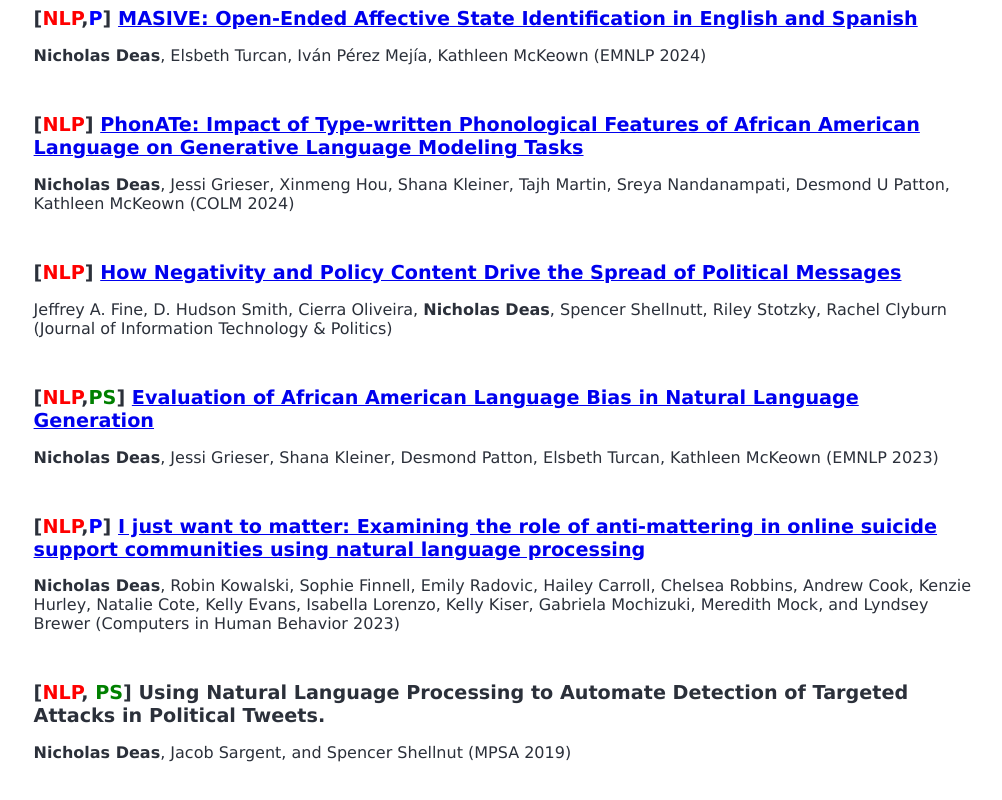
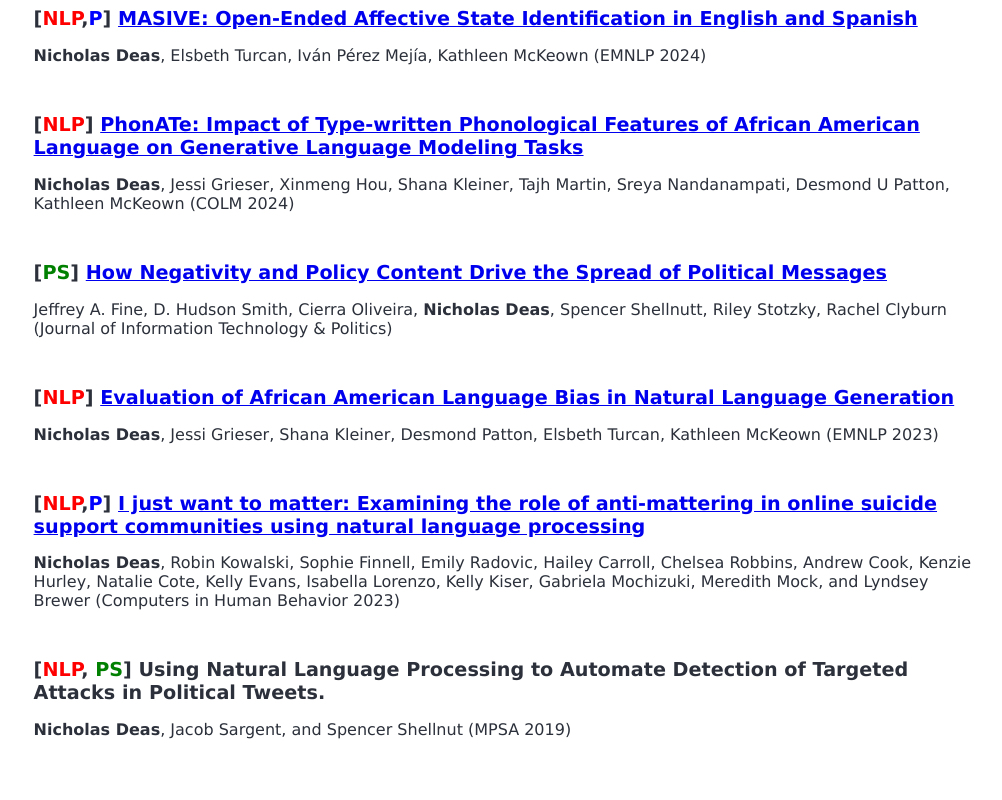
Before and after one commit to NickDeas/NickDeas.github.io, a plain HTML site: page index.html in a window 1280 px wide. Shown: the part 1654-2454 px from the top of the page, without its empty margins (136-1138 px from the left). Drawn offline with Linux system fonts and the light colour scheme.

Commit message:
More paper fixes

```diff
--- a/index.html
+++ b/index.html
@@ -114,12 +114,12 @@
 				</div>
 
 				<div class = 'pub-item'>
-					<h2>[<strong style='color:red'>NLP</strong>]<strong> <a href = 'https://www.tandfonline.com/doi/abs/10.1080/19331681.2024.2352475'> How Negativity and Policy Content Drive the Spread of Political Messages  </a></strong> </h2>
+					<h2>[<strong style='color:green'>PS</strong>]<strong> <a href = 'https://www.tandfonline.com/doi/abs/10.1080/19331681.2024.2352475'> How Negativity and Policy Content Drive the Spread of Political Messages  </a></strong> </h2>
 					Jeffrey A. Fine, D. Hudson Smith, Cierra Oliveira, <strong>Nicholas Deas</strong>, Spencer Shellnutt, Riley Stotzky, Rachel Clyburn (Journal of Information Technology &amp; Politics)
 				</div>
 
 				<div class = 'pub-item'>
-					<h2>[<strong style='color:red'>NLP</strong>,<strong style='color:green'>PS</strong>]<strong> <a href = 'https://aclanthology.org/2023.emnlp-main.421/'> Evaluation of African American Language Bias in Natural Language Generation </a></strong> </h2>
+					<h2>[<strong style='color:red'>NLP</strong>]<strong> <a href = 'https://aclanthology.org/2023.emnlp-main.421/'> Evaluation of African American Language Bias in Natural Language Generation </a></strong> </h2>
 					<strong>Nicholas Deas</strong>, Jessi Grieser, Shana Kleiner, Desmond Patton, Elsbeth Turcan, Kathleen McKeown (EMNLP 2023)
 				</div>
 
```
